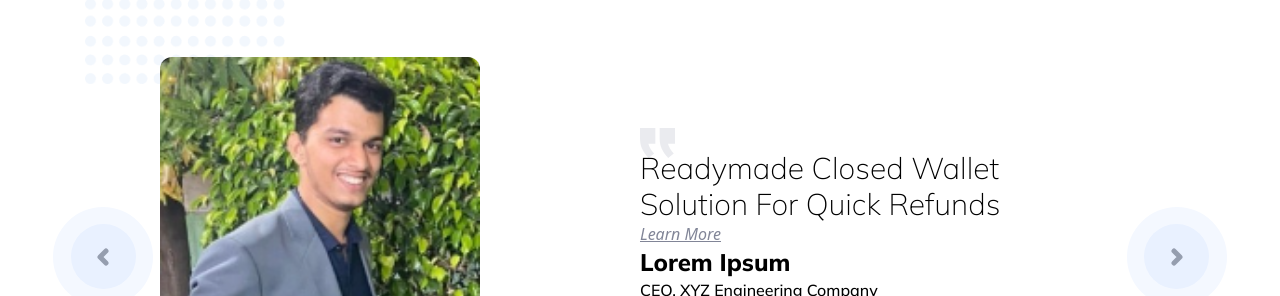
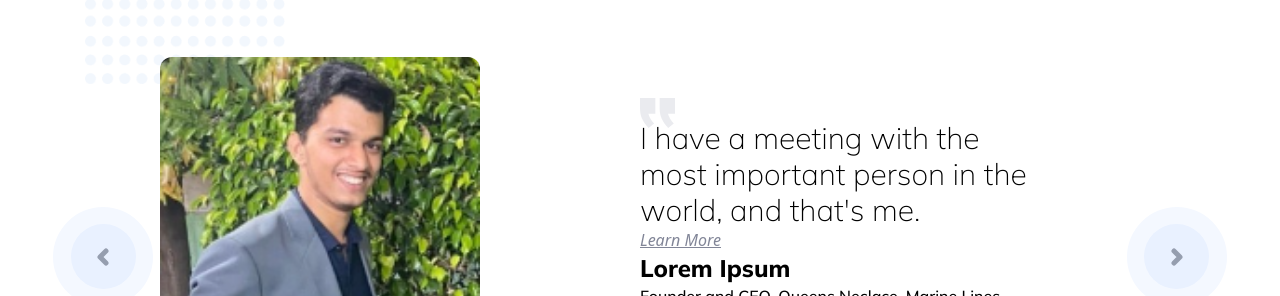
Before and after one commit to ayush4028/Razorpay-Clone, a plain HTML site: page index.html in a window 1280 px wide. Shown: the part 6350-6646 px from the top of the page. Drawn offline with nearby package versions, Linux system fonts and the light colour scheme.

Commit message:
Main Content Section Updated

```diff
--- a/index.html
+++ b/index.html
@@ -1223,10 +1223,10 @@
         height="40px"
         class="-mb-2">
         <p class="font-mullish text-3xl font-extralight">
-          Readymade Closed Wallet Solution For Quick Refunds</p>
+          I have a meeting with the most important person in the world, and that's me.</p>
         <a href="#" class="text-grayText italic underline">Learn More</a>
         <p class="font-mullish font-extrabold text-2xl">Lorem Ipsum</p>
-        <p class="font-mullish font-medium">CEO, XYZ Engineering Company</p>
+        <p class="font-mullish font-medium ">Founder and CEO, Queens Neclace, Marine Lines, Mumbai </p>
         <img src="./images/fake-company-logo.png" alt="" width="80px" height="40px">
       </div>
     </div>
```
